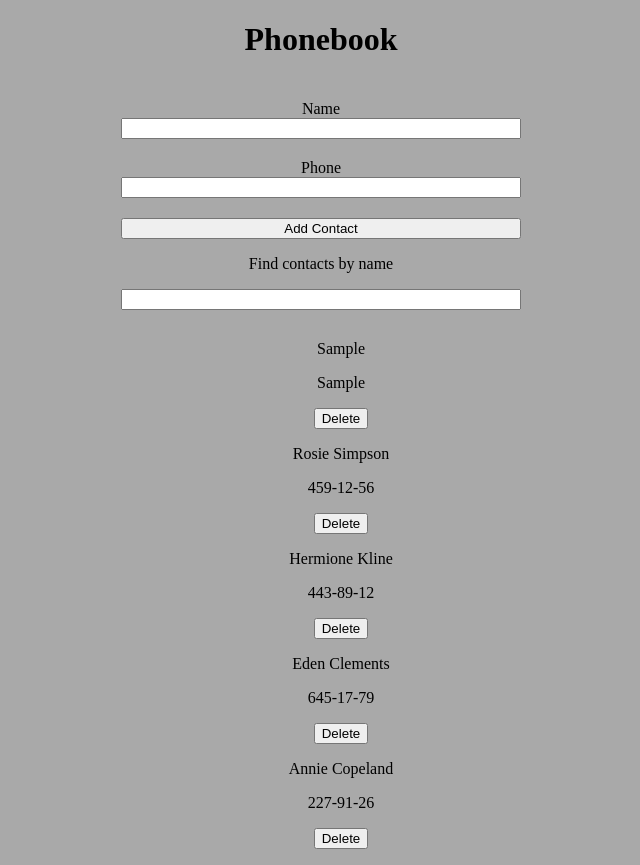
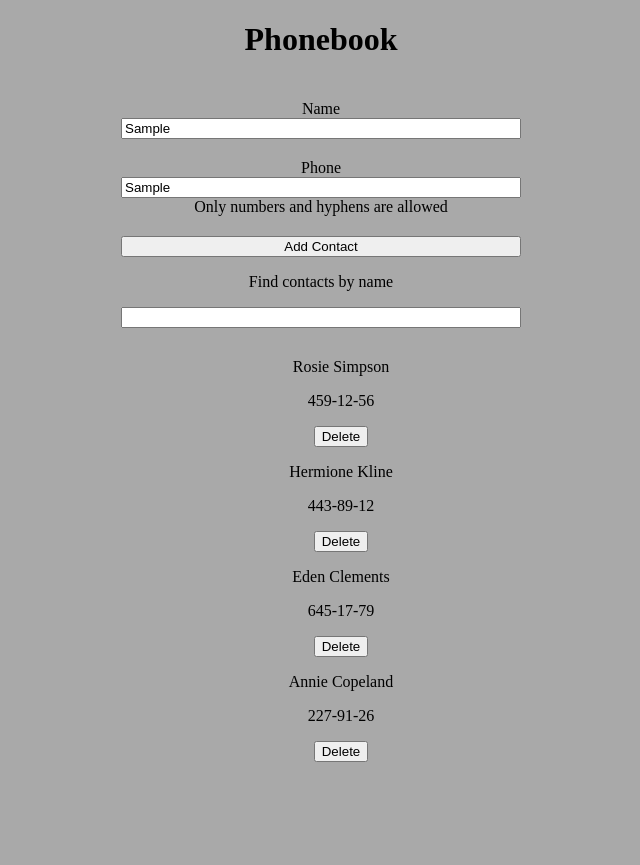
Before and after one commit to osmnr/goit-react-hw-03, a React (Vite) app: page / in a window 1280 px wide. Both pictures are taken after typing "Sample", "Sample" into the empty fields and a click on the button "Add Contact". Shown: the whole page, without its empty margins (319-959 px from the left). After the commit the page ends 800 px from the top, so only its background shows below. Built offline with nearby package versions, Linux system fonts and the light colour scheme.

Commit message:
filterin functionality & form validations added
filterin functionality & form validations added

```diff
--- a/src/App.jsx
+++ b/src/App.jsx
@@ -44,12 +44,20 @@ function App() {
   // filtering variable initialization
   const [keyword, setKeyword] = useState("");
 
+
   // callback for filtering
   const handleSearch = (event) => {
-    console.log(event.target.value);
     setKeyword(event.target.value);
   };
 
+   const getFilteredContacts = () => {
+    const normalizedFilter = keyword.toLowerCase();
+    return contacts.filter((contact) =>
+      contact.name.toLowerCase().includes(normalizedFilter)
+    );
+  };
+
+  const filteredContacts = getFilteredContacts();
 
 
   // callback for deleting a contact
@@ -64,7 +72,7 @@ function App() {
       <h1>Phonebook</h1>
       <ContactForm addContact={addContact} />
       <SearchBox handleSearch={handleSearch} keyword={keyword} />
-      <ContactList contacts={contacts} deleteContact={deleteContact} />
+      <ContactList contacts={filteredContacts} deleteContact={deleteContact} />
     </div>
   );
 }
--- a/src/components/ContactForm/ContactForm.jsx
+++ b/src/components/ContactForm/ContactForm.jsx
@@ -3,22 +3,34 @@ import { Formik, Form, Field, ErrorMessage } from "formik";
 import * as Yup from "yup";
 
 const ContactForm = ({ addContact }) => {
-
   const handleSubmit = (values, actions) => {
     addContact(values);
     actions.resetForm();
   };
 
+  const validationSchema = Yup.object({
+    name: Yup.string()
+      .min(3, "Minimum 3 characters required")
+      .max(50, "Maximum 50 characters required")
+      .required("*Required"),
+    phone: Yup.string()
+      .matches(/^[0-9-]+$/, "Only numbers and hyphens are allowed")
+      .min(3, "Minimum 3 characters required")
+      .max(50, "Maximum 50 characters required")
+      .required("*Required"),
+  });
   const initialValues = { name: "", phone: "" };
 
   return (
-    <Formik initialValues={initialValues} onSubmit={handleSubmit}>
+    <Formik initialValues={initialValues} onSubmit={handleSubmit} validationSchema={validationSchema}>
       <Form className={css.contactForm}>
         <label>Name</label>
         <Field name="name" type="text" />
+         <ErrorMessage name="name" component="div" />
 
         <label>Phone</label>
         <Field name="phone" type="text" />
+        <ErrorMessage name="phone" component="div" />
 
         <button type="submit">Add Contact</button>
       </Form>
```
